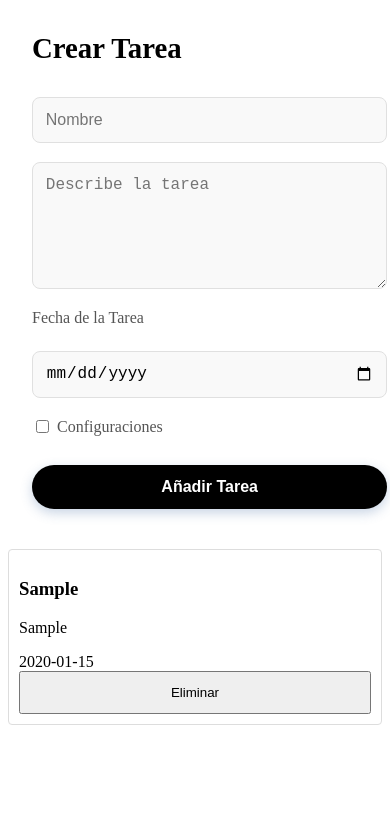
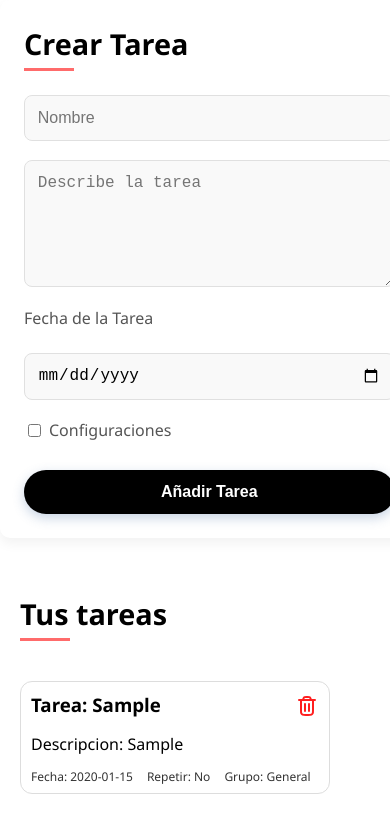
Before and after one commit to camilo859/GTP, a Vue app in the folder tareas_pro/: page / in a window 390 px wide. Both pictures are taken after typing "Sample", "Sample", "2020-01-15" into the empty fields and a click on the button "Añadir Tarea". Shown: the top 832 px of the page. Built offline with nearby package versions, Linux system fonts and the light colour scheme.

Commit message:
CSS for add the taks and showing more caracteristics

```diff
--- a/tareas_pro/src/App.vue
+++ b/tareas_pro/src/App.vue
@@ -7,13 +7,51 @@ const { addItem } = useTask()
 </script>
 
 <template>
+  <main>
   <TaskForm @add-task="addItem" />
   <MyTasks />
+  </main>
 </template>
 
-<style scoped>
+<style>
+ :root {
+      --primary-color: #4a6fa5;
+      --secondary-color: #6b8cc7;
+      --accent-color: #ff6b6b;
+      --background-color: #f8f9fa;
+      --text-color: #333;
+      --border-radius: 10px;
+      --box-shadow: 0 6px 12px rgba(0, 0, 0, 0.05);
+      --transition: all 0.3s ease;
+    }
 body {
   padding: 0;
   margin: 0;
+  font-family: 'Segoe UI', Tahoma, Geneva, Verdana, sans-serif;
 }
+main{
+  display: grid;
+  grid-template-columns: 50% 50%;
+}
+button[type="submit"], button[type="button"] {
+      background: #000;
+      color: white;
+      border: none;
+      padding: 0.8rem 2rem;
+      font-size: 1rem;
+      font-weight: 600;
+      border-radius: 25px;
+      cursor: pointer;
+      display: block;
+      width: 100%;
+      transition: var(--transition);
+      box-shadow: 0 4px 12px rgba(74, 111, 165, 0.3);
+    }
+
+  @media (max-width: 768px) {
+    main{
+  display: grid;
+  grid-template-columns: 100%;
+}
+  }
 </style>
--- a/tareas_pro/src/components/MyTasks.vue
+++ b/tareas_pro/src/components/MyTasks.vue
@@ -1,16 +1,31 @@
 <template>
-  <div>
+  <section>
+    <h2>Tus tareas</h2>
     <ul>
       <li v-for="(item, index) in items" :key="index">
         <div>
-          <h3>{{ item.nombre }}</h3>
-          <p>{{ item.descripcion }}</p>
-          <span>{{ item.fecha }}</span>
+          <div class="task_delete">
+          </div>
+          <h3>Tarea: {{ item.nombre }}</h3>
+          <p>Descripcion: {{ item.descripcion }}</p>
         </div>
-        <button @click="removeItem(index)">Eliminar</button>
+        <button class="task_delete" @click="removeItem(index)">
+          <svg viewBox="0 0 24 24" fill="none" xmlns="http://www.w3.org/2000/svg" stroke="#ff1f1f"><g id="SVGRepo_bgCarrier" stroke-width="0"></g><g id="SVGRepo_tracerCarrier" stroke-linecap="round" stroke-linejoin="round"></g><g id="SVGRepo_iconCarrier"> <path d="M4 6H20M16 6L15.7294 5.18807C15.4671 4.40125 15.3359 4.00784 15.0927 3.71698C14.8779 3.46013 14.6021 3.26132 14.2905 3.13878C13.9376 3 13.523 3 12.6936 3H11.3064C10.477 3 10.0624 3 9.70951 3.13878C9.39792 3.26132 9.12208 3.46013 8.90729 3.71698C8.66405 4.00784 8.53292 4.40125 8.27064 5.18807L8 6M18 6V16.2C18 17.8802 18 18.7202 17.673 19.362C17.3854 19.9265 16.9265 20.3854 16.362 20.673C15.7202 21 14.8802 21 13.2 21H10.8C9.11984 21 8.27976 21 7.63803 20.673C7.07354 20.3854 6.6146 19.9265 6.32698 19.362C6 18.7202 6 17.8802 6 16.2V6M14 10V17M10 10V17" stroke="#ff1f1f" stroke-width="2" stroke-linecap="round" stroke-linejoin="round"></path> </g></svg>
+      </button>
+            <div class="task_content">
+              <span>Fecha: {{ item.fecha }}</span>
+              <div v-if="item.repeat"
+          >
+          <p>Repetir: Si</p>
+        </div>
+        <div v-else>
+          <p>Repetir: No</p>
+        </div>
+        <p v-if="item.group != 'crear-nuevo'">Grupo: {{item.group}}</p>
+            </div>
       </li>
     </ul>
-  </div>
+  </section>
 </template>
 
 <script setup>
@@ -21,11 +36,52 @@ const { items, removeItem } = useTask()
 </script>
 
 <style scoped>
+section{
+  margin: 20px;
+}
+.task_delete{
+  position: absolute;
+  right: 0px;
+  top: 0px;
+}
+.task_content{
+  display: flex;
+  align-items: center;
+  justify-content: flex-start;
+  gap: 14px;
+  height: 12px;
+  color: var(--text-color);
+  font-size: 12px;
+
+}
+h3{
+  margin: 0;
+}
+    h2{
+      margin-top: 36px;
+      font-size: 1.8rem;
+      font-weight: 600;
+      position: relative;
+      padding-bottom: 0.5rem;
+      margin-bottom: 0px;
+    }
+
+    h2::after {
+      content: "";
+      position: absolute;
+      bottom: 0;
+      left: 0;
+      width: 50px;
+      height: 3px;
+      background-color: var(--accent-color);
+    }
 ul {
   list-style: none;
   padding: 0;
   display: flex;
   flex-direction: column;
+  margin: 40px 40px 0px 0px;
+  gap: 10px;
 }
 
 li {
@@ -34,11 +90,18 @@ li {
   justify-content: space-between;
   padding: 10px;
   border: 1px solid #ddd;
-  border-radius: 4px;
+  border-radius: 12px;
+  position: relative;
 }
 
 button {
   padding: 12px 10px;
   cursor: pointer;
+  width: fit-content;
+  border: 0;
+  background-color: transparent;
+}
+button svg{
+  width: 24px;
 }
 </style>
--- a/tareas_pro/src/components/TaskForm.vue
+++ b/tareas_pro/src/components/TaskForm.vue
@@ -61,19 +61,8 @@ const {
   </div>
 </template>
 <style scoped>
- :root {
-      --primary-color: #4a6fa5;
-      --secondary-color: #6b8cc7;
-      --accent-color: #ff6b6b;
-      --background-color: #f8f9fa;
-      --text-color: #333;
-      --border-radius: 10px;
-      --box-shadow: 0 6px 12px rgba(0, 0, 0, 0.05);
-      --transition: all 0.3s ease;
-    }
 
     body {
-      font-family: 'Segoe UI', Tahoma, Geneva, Verdana, sans-serif;
       background-color: var(--background-color);
       color: var(--text-color);
       margin: 0;
@@ -96,8 +85,7 @@ const {
     }
 
 
-    h2 {
-      color: var(--primary-color);
+    h2{
       margin-top: 0;
       font-size: 1.8rem;
       font-weight: 600;
@@ -175,6 +163,9 @@ const {
       margin-top: 0.5rem;
       border-left: 3px solid var(--secondary-color);
       animation: fadeIn 0.3s ease;
+      display: flex;
+      flex-direction: column;
+      gap: 14px;
     }
 
     @keyframes fadeIn {
@@ -182,19 +173,10 @@ const {
       to { opacity: 1; transform: translateY(0); }
     }
 
-    button[type="submit"] {
-      background: #000;
-      color: white;
-      border: none;
-      padding: 0.8rem 2rem;
-      font-size: 1rem;
-      font-weight: 600;
-      border-radius: 25px;
-      cursor: pointer;
-      display: block;
-      width: 100%;
-      transition: var(--transition);
-      box-shadow: 0 4px 12px rgba(74, 111, 165, 0.3);
+
+    button[type="button"]{
+      width: fit-content;
+      margin-top: 14px;
     }
 
     button[type="submit"]:hover {
```
Also changed, not shown: 1 other file (tests, documents, lock files or other folders).
